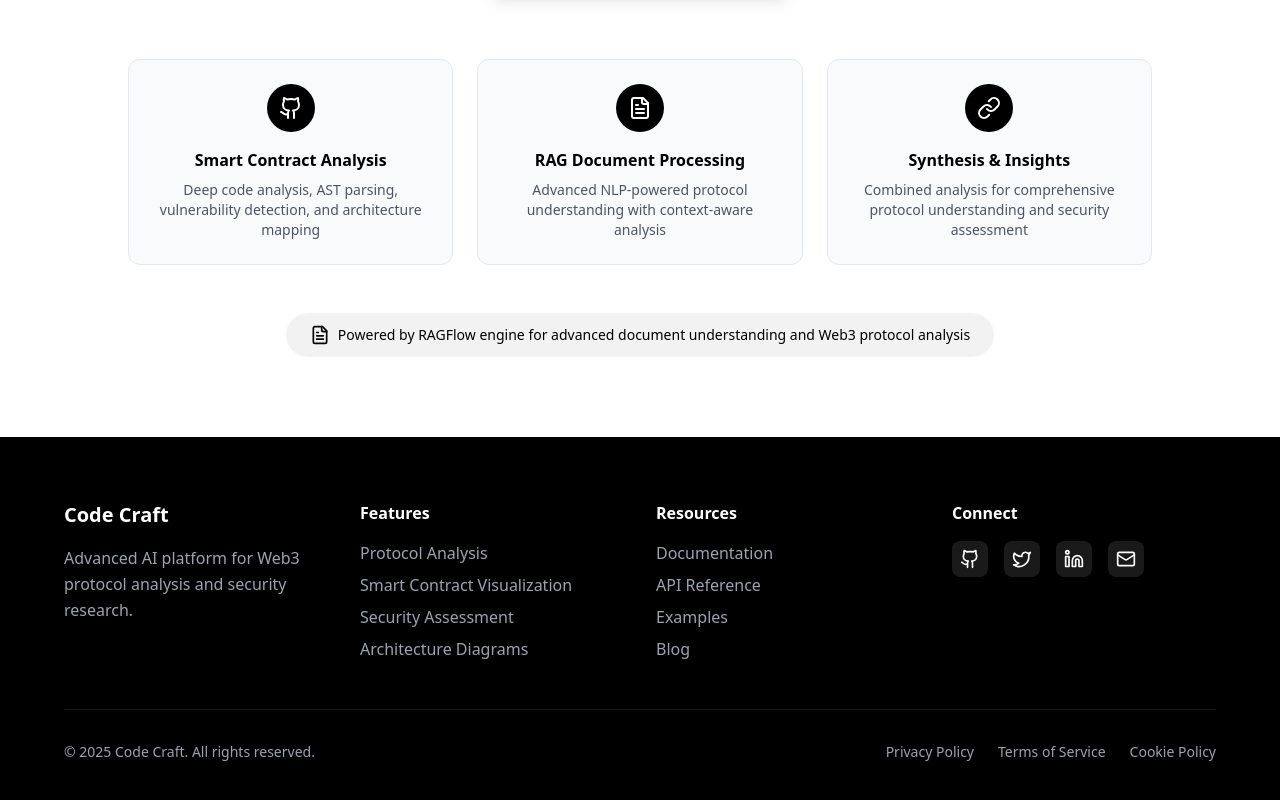
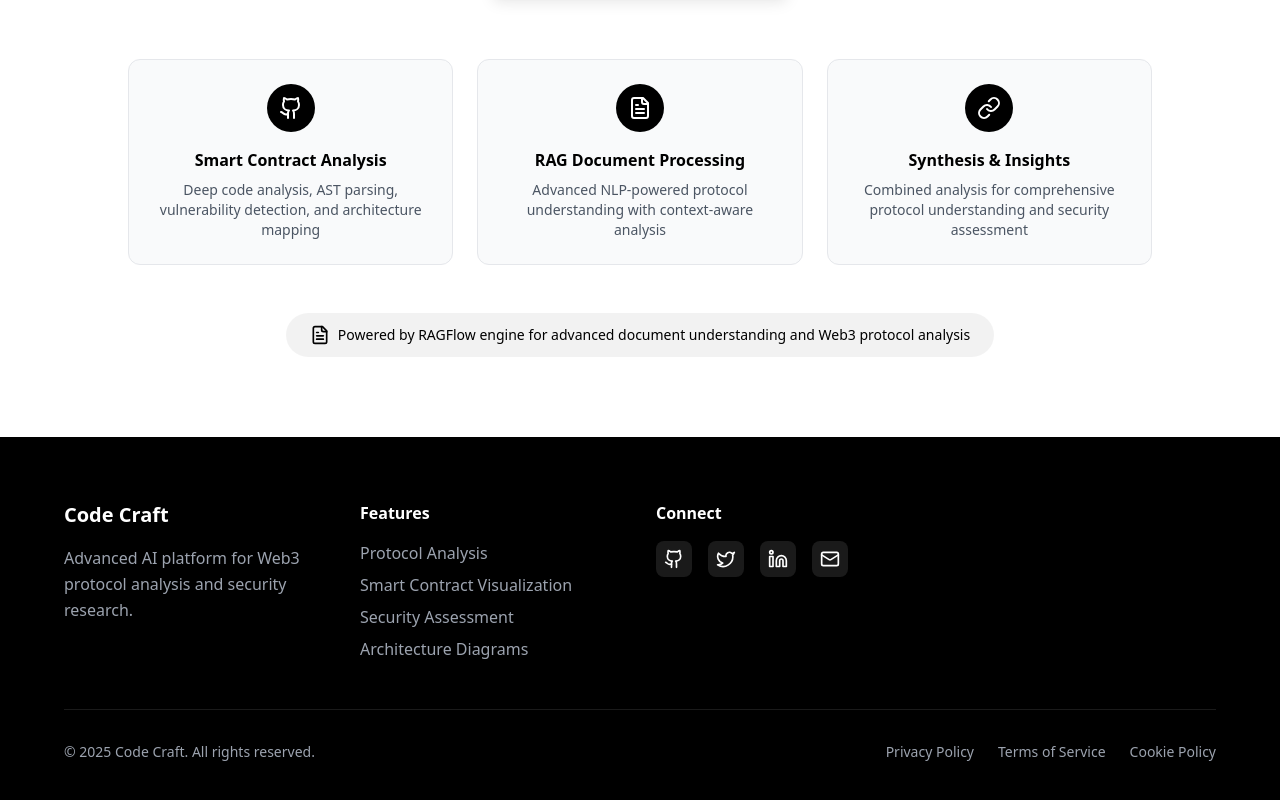
Before and after one commit to akhilmanga/code-craft, a React (Vite) app: page / in a window 1280 px wide. Shown: the part 1303-2103 px from the top of the page. Built offline with nearby package versions, Linux system fonts and the light colour scheme; no server answers.

Commit message:
Updated Footer.tsx

```diff
--- a/src/components/Footer.tsx
+++ b/src/components/Footer.tsx
@@ -23,15 +23,7 @@ const Footer: React.FC = () => {
             </ul>
           </div>
 
-          <div>
-            <h4 className="font-semibold mb-4">Resources</h4>
-            <ul className="space-y-2 text-gray-400 dark:text-gray-500 transition-colors duration-300">
-              <li><a href="#" className="hover:text-white dark:hover:text-gray-300 transition-colors">Documentation</a></li>
-              <li><a href="#" className="hover:text-white dark:hover:text-gray-300 transition-colors">API Reference</a></li>
-              <li><a href="#" className="hover:text-white dark:hover:text-gray-300 transition-colors">Examples</a></li>
-              <li><a href="#" className="hover:text-white dark:hover:text-gray-300 transition-colors">Blog</a></li>
-            </ul>
-          </div>
+
 
           <div>
             <h4 className="font-semibold mb-4">Connect</h4>
```
